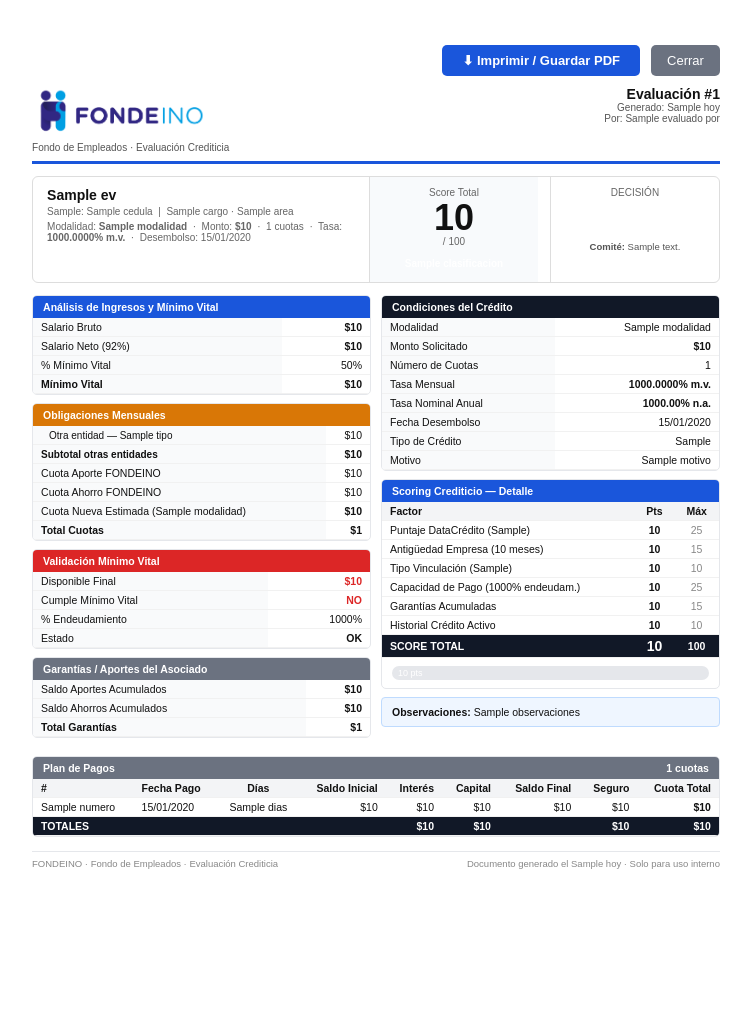
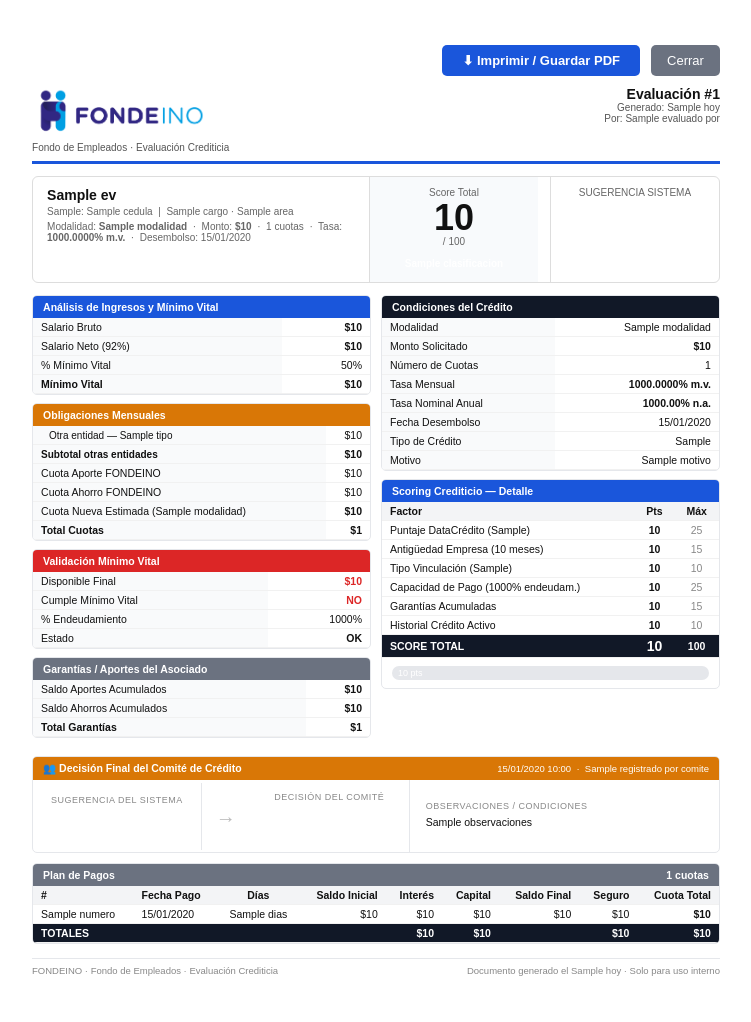
Before and after one commit to Pablo-app-developer/Matriz_score_crediticio_fondeino, a Django app: template templates/credito/evaluacion_pdf.html in a window 1280 px wide. Shown: the whole page, without its empty margins (264-1015 px from the left). Before the commit the page ends 869 px from the top, so only its background shows below. Run offline with Django 4.2, Linux system fonts and the light colour scheme; the template is opened without the code that fills it: most values are stand-ins (such as "Sample title", 1, 10 or a date in 2020).

Commit message:
feat: sección prominente de decisión del comité en el PDF
Reemplaza la línea pequeña en el banner por una franja dedicada
con sugerencia del sistema, decisión del comité (con color), fecha,
responsable y observaciones — siempre visible aunque esté pendiente.

Co-Authored-By: Claude Sonnet 4.6 <noreply@anthropic.com>

```diff
--- a/templates/credito/evaluacion_pdf.html
+++ b/templates/credito/evaluacion_pdf.html
@@ -124,11 +124,8 @@
       </div>
     </div>
     <div class="banner-decision">
-      <div style="font-size:10px;color:#666;margin-bottom:6px">DECISIÓN</div>
+      <div style="font-size:10px;color:#666;margin-bottom:6px">SUGERENCIA SISTEMA</div>
       <span class="decision-badge bg-{{ ev.decision_color }}">{{ ev.decision }}</span>
-      {% if ev.decision_comite %}
-      <div style="font-size:9.5px;margin-top:6px;color:#555"><strong>Comité:</strong> {{ ev.decision_comite }}</div>
-      {% endif %}
     </div>
   </div>
 
@@ -277,11 +274,50 @@
         </div>
       </div>
 
-      {% if ev.observaciones %}
-      <div class="obs-box" style="margin-top:8px">
-        <strong>Observaciones:</strong> {{ ev.observaciones }}
+    </div>
+  </div>
+
+  <!-- DECISIÓN FINAL DEL COMITÉ -->
+  <div class="card" style="margin-bottom:10px">
+    <div class="card-header hdr-amber" style="display:flex;justify-content:space-between;align-items:center">
+      <span>&#x1F465; Decisión Final del Comité de Crédito</span>
+      {% if ev.fecha_decision_comite %}
+      <span style="font-weight:400;font-size:9.5px">
+        {{ ev.fecha_decision_comite|date:"d/m/Y H:i" }}{% if ev.registrado_por_comite %} &nbsp;·&nbsp; {{ ev.registrado_por_comite.get_full_name }}{% endif %}
+      </span>
+      {% endif %}
+    </div>
+    <div style="display:flex;align-items:center;gap:0;padding:0;">
+
+      <!-- Sugerencia sistema -->
+      <div style="text-align:center;padding:12px 18px;border-right:1px solid #e5e7eb;min-width:140px">
+        <div style="font-size:9px;color:#888;text-transform:uppercase;letter-spacing:.5px;margin-bottom:5px">Sugerencia del sistema</div>
+        <span class="decision-badge bg-{{ ev.decision_color }}" style="font-size:11px">{{ ev.decision }}</span>
       </div>
-      {% endif %}
+
+      <!-- Flecha -->
+      <div style="padding:0 14px;font-size:20px;color:#bbb">&#x2192;</div>
+
+      <!-- Decisión comité -->
+      <div style="text-align:center;padding:12px 18px;border-right:1px solid #e5e7eb;min-width:160px">
+        <div style="font-size:9px;color:#888;text-transform:uppercase;letter-spacing:.5px;margin-bottom:5px">Decisión del comité</div>
+        {% if ev.decision_comite %}
+          <span class="decision-badge bg-{{ ev.decision_comite_color }}" style="font-size:13px;padding:7px 16px">{{ ev.decision_comite }}</span>
+        {% else %}
+          <span class="decision-badge bg-secondary" style="font-size:11px">Pendiente</span>
+        {% endif %}
+      </div>
+
+      <!-- Observaciones -->
+      <div style="flex:1;padding:12px 16px">
+        <div style="font-size:9px;color:#888;text-transform:uppercase;letter-spacing:.5px;margin-bottom:4px">Observaciones / Condiciones</div>
+        {% if ev.observaciones %}
+          <div style="font-size:10.5px;line-height:1.5">{{ ev.observaciones }}</div>
+        {% else %}
+          <div style="font-size:10px;color:#aaa;font-style:italic">Sin observaciones registradas.</div>
+        {% endif %}
+      </div>
+
     </div>
   </div>
 
```
